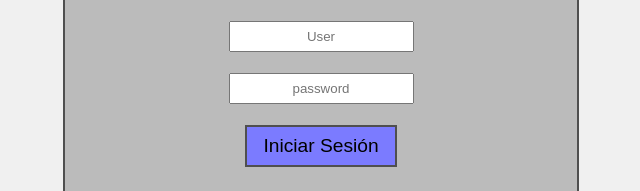
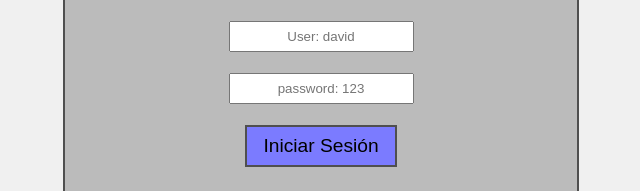
Before and after one commit to davidpeva/atm-project, a plain HTML site: page index.html in a window 1280 px wide. Shown: the part 237-428 px from the top of the page, 319-959 px from the left. Drawn offline with Linux system fonts and the light colour scheme.

Commit message:
changing  placeholders

```diff
--- a/index.html
+++ b/index.html
@@ -25,11 +25,11 @@
         <div class="cajacentro">
             <h1>ATM</h1>
             <div class="user">
-            <input id="user" type="text" placeholder="User" >
+            <input id="user" type="text" placeholder="User: david" >
             </div>
         <br>
             <div class="password">
-            <input id="password" type="password" placeholder="password">
+            <input id="password" type="password" placeholder="password: 123">
             </div>
         <br>
             <div class="login">
```
